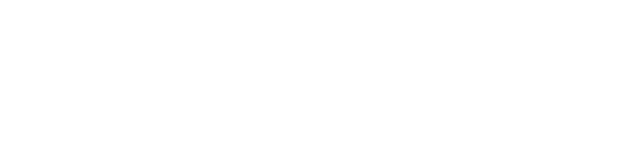
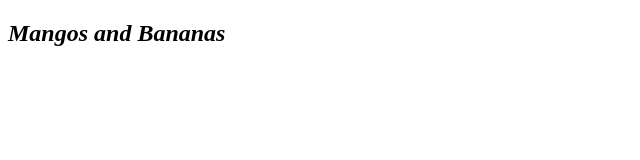
Before and after one commit to SalehMajeed/Course--Javascript-DOM, a plain HTML site: page index.html in a window 1280 px wide. Shown: the whole page, without its empty margins (0-640 px from the left). Drawn offline with Linux system fonts and the light colour scheme.

Commit message:
text content

```diff
--- a/index.html
+++ b/index.html
@@ -15,7 +15,8 @@
 </head>
 
 <body>
-    <!-- <script src="js/heading.js"></script> -->
+    <h2 id='title'>Welcome to decode!</h2>
+    <script src="js/heading.js"></script>
     <!-- <script src="js/create_elements.js"></script> -->
     <!-- <script src="js/set_attribute.js"></script> -->
 </body>
--- a/js/heading.js
+++ b/js/heading.js
@@ -8,3 +8,9 @@
 // setTimeout(25000);
 // console.log(heading_select.innerText); // null ?
 // alert(heading_select.textContent); // null ?
+
+const heading = document.getElementById('title'); //select element by id
+
+heading.textContent = 'Mangos and Bananas'; // change text of the element
+
+heading.innerHTML = '<em>Mangos and Bananas</em>'; // add element of em
```
